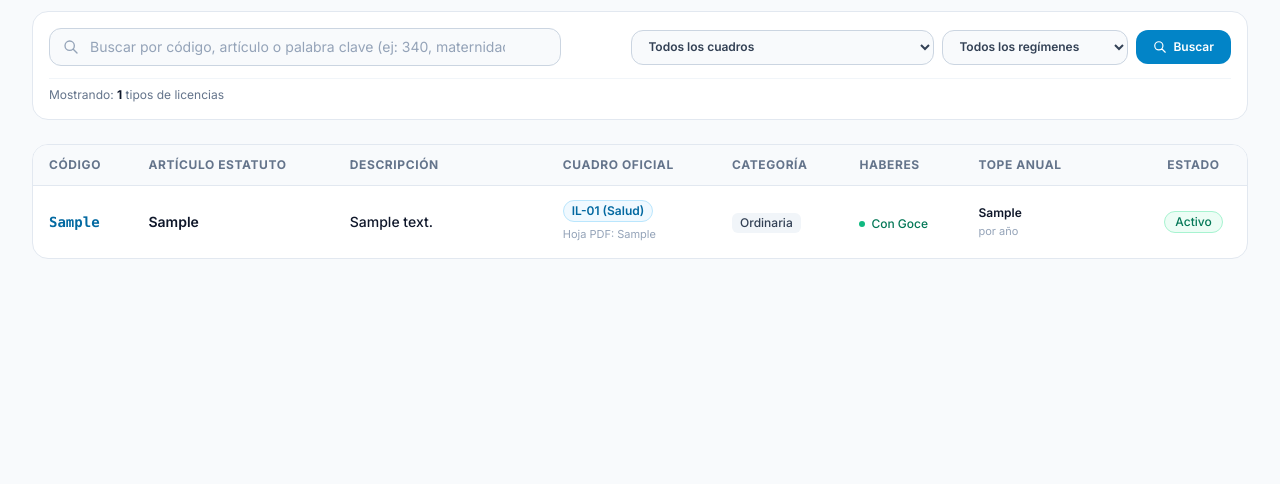
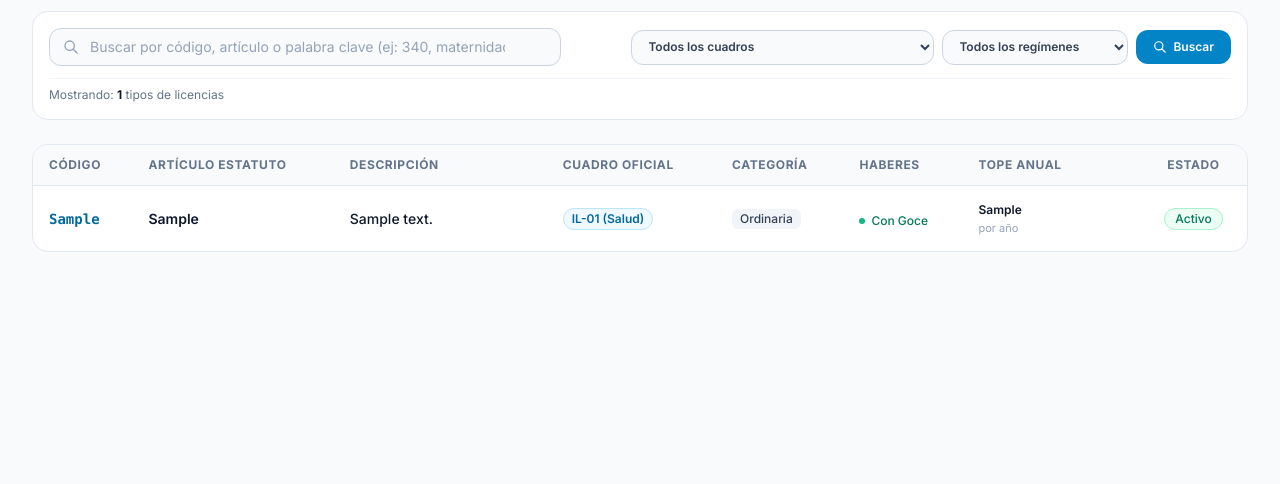
Before and after one commit to NeumannMaxii/zunin, a Django app: page /licencias/tipos/ in a window 1280 px wide. Shown: the part 217-701 px from the top of the page. Run offline with Django 5.2, Linux system fonts and the light colour scheme; a user stored in the database is signed in; tables that the repository leaves empty hold one stand-in row (values such as "Sample post"); some libraries are stand-ins or nearby versions.

Commit message:
refactor(licencias): retirar aclaracion tecnica de hoja pdf en catalogo de licencias

```diff
--- a/apps/licencias/templates/licencias/tipolicencia_list.html
+++ b/apps/licencias/templates/licencias/tipolicencia_list.html
@@ -166,9 +166,6 @@
                             <span class="inline-flex items-center px-2 py-0.5 rounded-full text-xs font-semibold bg-amber-50 text-amber-700 border border-amber-200">
                                 IL-02 (Especial)
                             </span>
-                            {% endif %}
-                            {% if lic.hoja_pdf %}
-                            <span class="block text-[11px] text-slate-400 mt-0.5">Hoja PDF: {{ lic.hoja_pdf }}</span>
                             {% endif %}
                         </td>
                         <td class="px-4 py-3.5 whitespace-nowrap">
```
